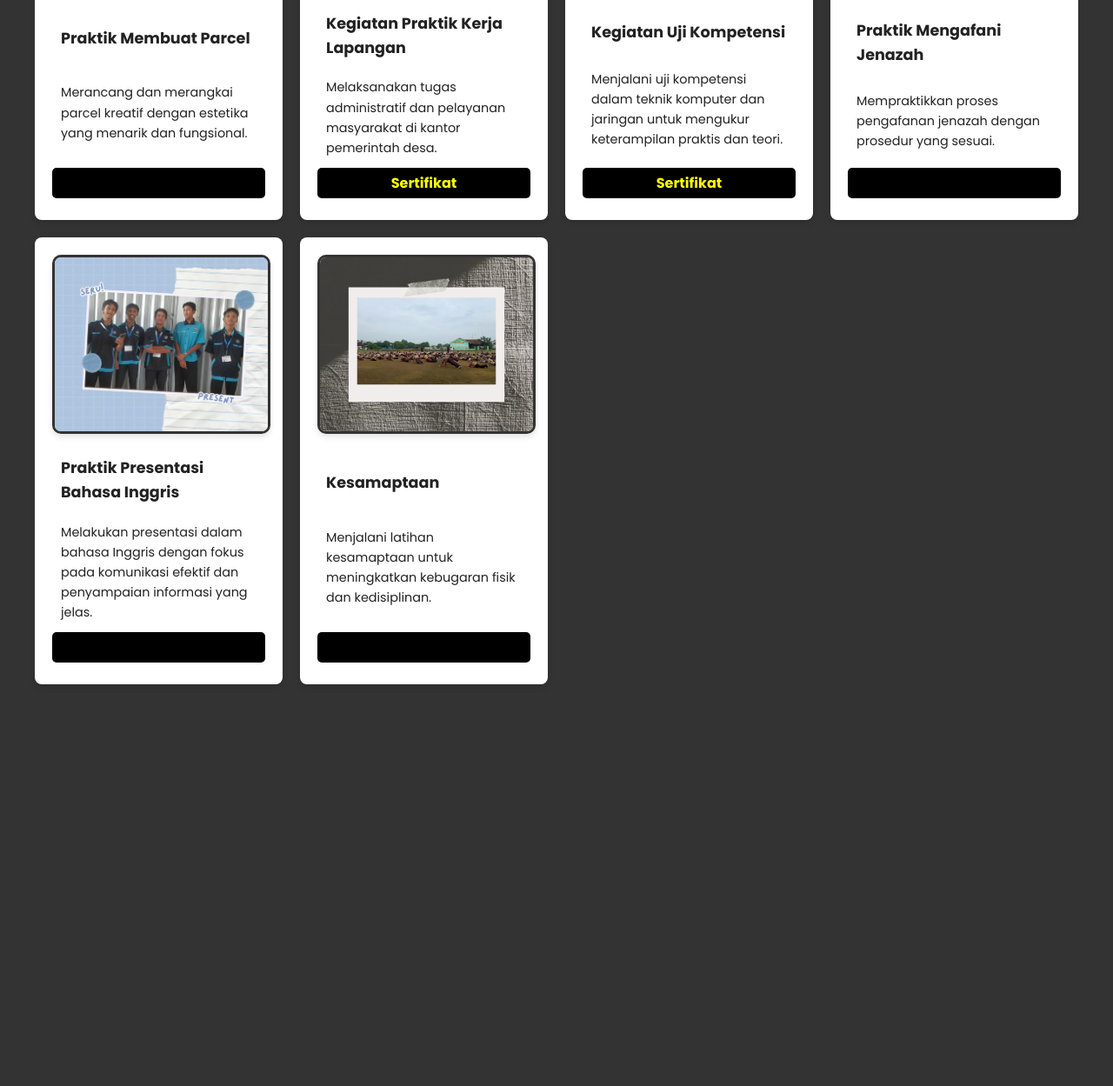
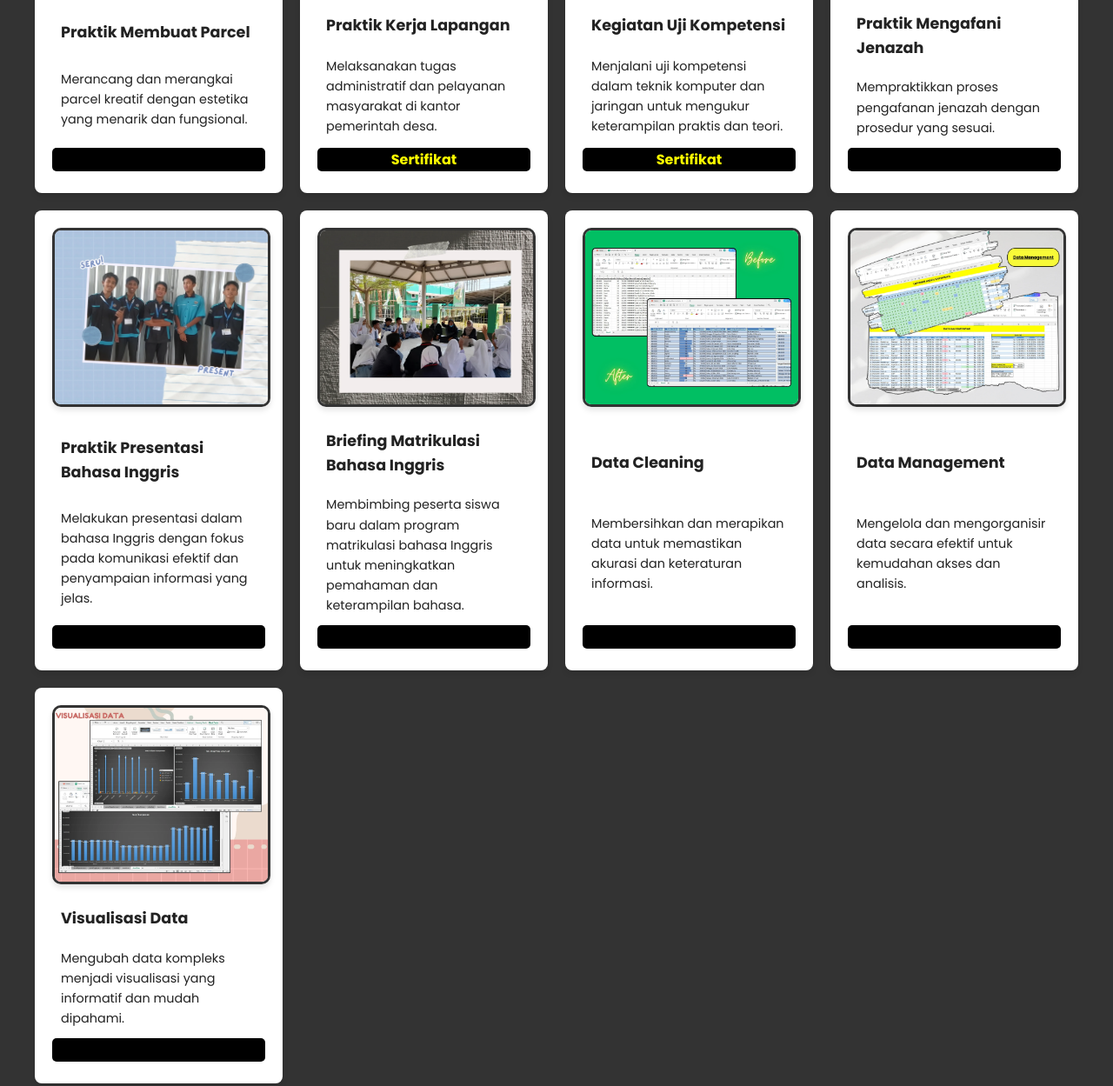
Before and after one commit to yazidabdulkodir/yazid-portfolio, a plain HTML site: page portfolio.html in a window 1280 px wide. Shown: the part 469-1718 px from the top of the page at 87% size. Before the commit the page ends 1340 px from the top, so only its background shows below. Drawn offline with Linux system fonts and the light colour scheme.

Commit message:
added portfolio project

```diff
--- a/portfolio.html
+++ b/portfolio.html
@@ -36,7 +36,7 @@
         </div>
         <div class="portfolio-card">
           <img src="img/5.webp" alt="Image 1" class="zoomable" />
-          <h3>Kegiatan Praktik Kerja Lapangan</h3>
+          <h3>Praktik Kerja Lapangan</h3>
           <p>Melaksanakan tugas administratif dan pelayanan masyarakat di kantor pemerintah desa.</p>
           <a href="pkl.html" class="btn-port" target="_blank">Sertifikat</a>
         </div>
@@ -59,9 +59,27 @@
           <a href="#" class="btn-port disabled-link" tabindex="-1" aria-disabled="true">Read More</a>
         </div>
         <div class="portfolio-card">
-          <img src="img/aswd.webp" alt="Image 1" class="zoomable" />
-          <h3>Kesamaptaan</h3>
-          <p>Menjalani latihan kesamaptaan untuk meningkatkan kebugaran fisik dan kedisiplinan.</p>
+          <img src="img/matrikulasiInggris.webp" alt="Image 1" class="zoomable" />
+          <h3>Briefing Matrikulasi Bahasa Inggris</h3>
+          <p>Membimbing peserta siswa baru dalam program matrikulasi bahasa Inggris untuk meningkatkan pemahaman dan keterampilan bahasa.</p>
+          <a href="#" class="btn-port disabled-link" tabindex="-1" aria-disabled="true">Read More</a>
+        </div>
+        <div class="portfolio-card">
+          <img src="img/From this.webp" alt="Image 1" class="zoomable" />
+          <h3>Data Cleaning</h3>
+          <p>Membersihkan dan merapikan data untuk memastikan akurasi dan keteraturan informasi.</p>
+          <a href="#" class="btn-port disabled-link" tabindex="-1" aria-disabled="true">Read More</a>
+        </div>
+        <div class="portfolio-card">
+          <img src="img/Data Managem.webp" alt="Image 1" class="zoomable" />
+          <h3>Data Management</h3>
+          <p>Mengelola dan mengorganisir data secara efektif untuk kemudahan akses dan analisis.</p>
+          <a href="#" class="btn-port disabled-link" tabindex="-1" aria-disabled="true">Read More</a>
+        </div>
+        <div class="portfolio-card">
+          <img src="img/VISUAL.webp" alt="Image 1" class="zoomable" />
+          <h3>Visualisasi Data</h3>
+          <p>Mengubah data kompleks menjadi visualisasi yang informatif dan mudah dipahami.</p>
           <a href="#" class="btn-port disabled-link" tabindex="-1" aria-disabled="true">Read More</a>
         </div>
       </div>
--- a/styles.css
+++ b/styles.css
@@ -300,7 +300,7 @@ section#about p {
 .btn-port {
   color: #ffff00;
   background-color: #000;
-  padding: 5px 20px;
+  padding: 1px 20px;
   text-decoration: none;
   display: inline-block;
   margin-top: 1px;
```
Also changed, not shown: contact.html (+1 -1 lines), img/Data Managem.webp (added), img/From this.webp (added), img/VISUAL.webp (added), img/aswd.webp (deleted), img/matrikulasiInggris.webp (added).
